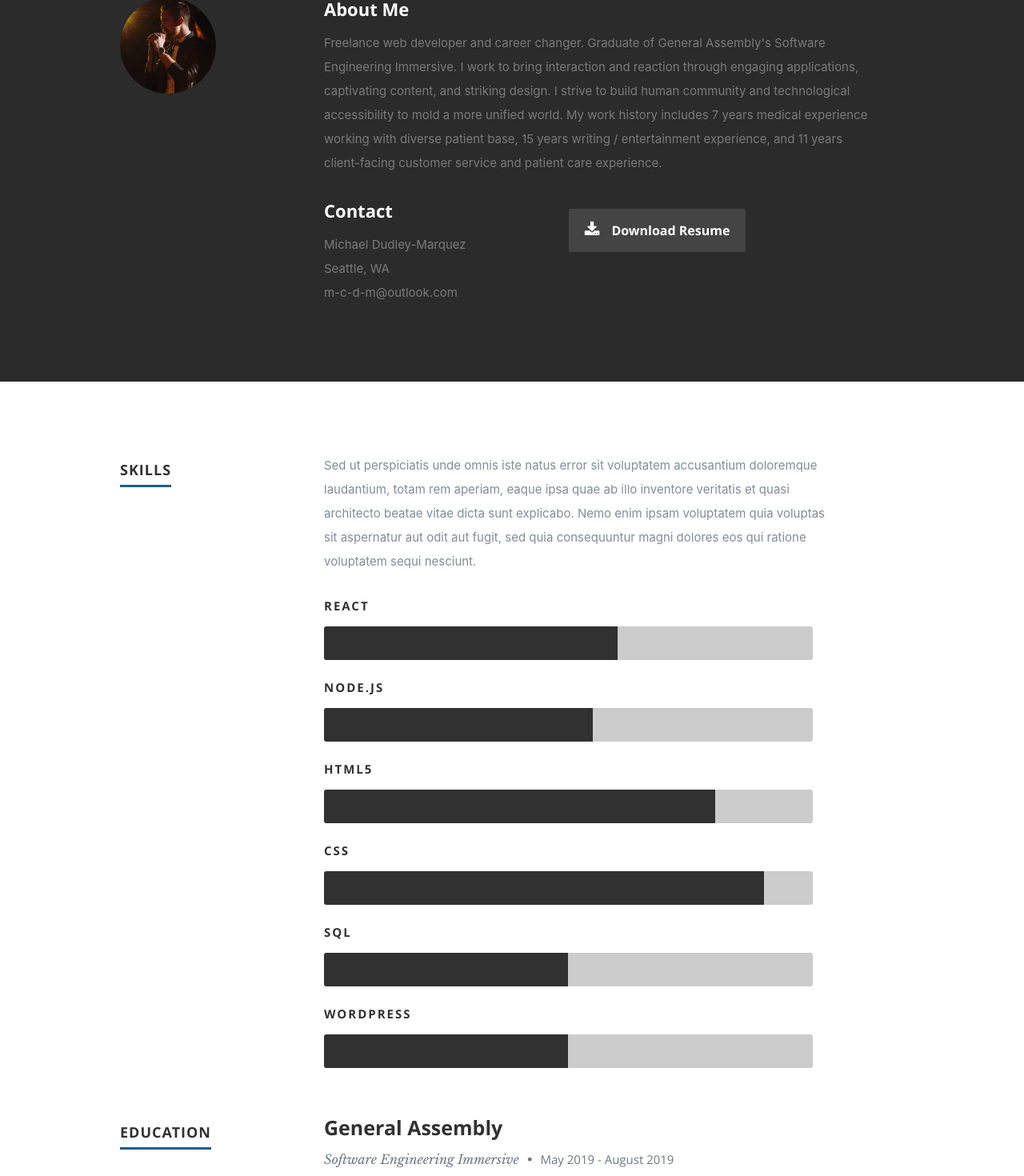
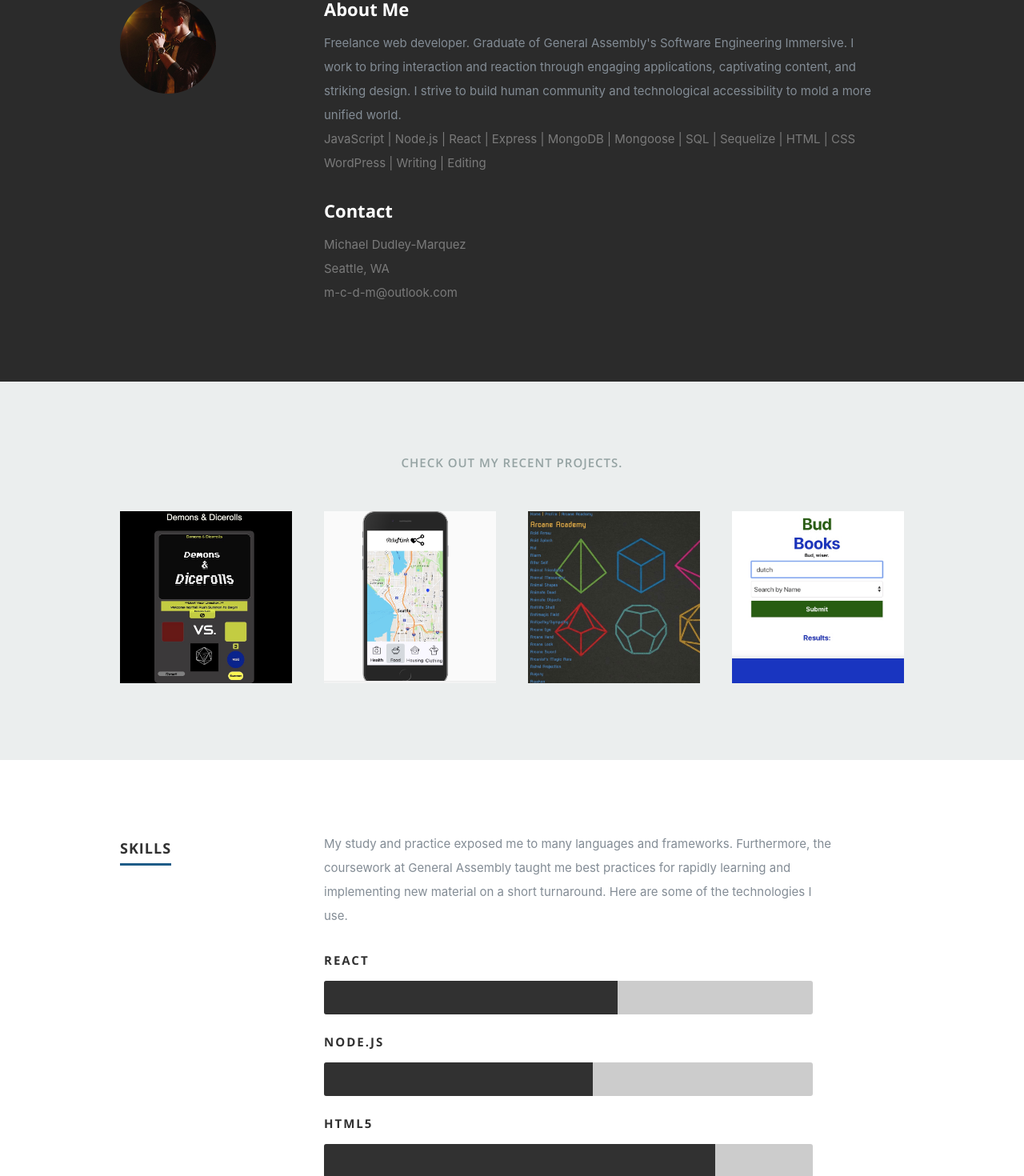
Before and after one commit to mcdudley87/portfolio-site, a React (Create React App) app: page / in a window 1280 px wide. Shown: the part 899-2369 px from the top of the page at 80% size. Built offline with nearby package versions, Linux system fonts and the light colour scheme.

Commit message:
tweaked and added budbooks

```diff
--- a/src/App.js
+++ b/src/App.js
@@ -13,8 +13,8 @@ class App extends Component {
       <div className="App">
         <Header />
         <About />
+        <Portfolio />
         <Resume />
-        <Portfolio />
         {/* <Testimonials /> */}
         <ContactUs />
         <Footer />
--- a/src/components/about/about.jsx
+++ b/src/components/about/about.jsx
@@ -11,12 +11,16 @@ export default class about extends Component {
           </div>
           <div className="nine columns main-col">
             <h2>About Me</h2>
-            <p>Freelance web developer and career changer. Graduate of General Assembly's Software Engineering Immersive.
-              I work to bring interaction and reaction through engaging applications,
-              captivating content, and striking design. I strive to build human community and technological accessibility to mold a
-              more unified world. My work history includes 7 years medical experience working with diverse patient base, 15 years
-              writing / entertainment experience, and 11 years client-facing customer service and patient care experience.
-            </p>
+            <div className="about-me">
+              Freelance web developer. Graduate of General Assembly's Software Engineering Immersive.
+              I work to bring interaction and reaction through engaging applications, captivating content,
+              and striking design. I strive to build human community and technological accessibility to mold a
+              more unified world.
+              <p className="tech-skills">
+                  <span>JavaScript | Node.js | React | Express | MongoDB | Mongoose | SQL | Sequelize | HTML | CSS</span><br />
+                  <span>WordPress | Writing | Editing </span><br />
+                </p>
+            </div>
             <div className="row">
               <div className="columns contact-details">
                 <h2>Contact</h2>
@@ -29,7 +33,7 @@ export default class about extends Component {
               </div>
               <div className="columns download">
                 <p>
-                  <a href="#" className="button"><i className="fa fa-download" />Download Resume</a>
+                  {/* <a href="#" className="button"><i className="fa fa-download" />Download Resume</a> */}
                 </p>
               </div>
             </div> {/* end row */}
--- a/src/components/header/header.jsx
+++ b/src/components/header/header.jsx
@@ -11,8 +11,8 @@ export default class header extends Component {
 						<ul id="nav" className="nav">
 							<li className="current"><a className="smoothscroll" href="#home">Home</a></li>
 							<li><a className="smoothscroll" href="#about">About</a></li>
+							<li><a className="smoothscroll" href="#portfolio">Projects</a></li>
 							<li><a className="smoothscroll" href="#resume">Resume</a></li>
-							<li><a className="smoothscroll" href="#portfolio">Projects</a></li>
 							{/* <li><a className="smoothscroll" href="#testimonials">Testimonials</a></li> */}
 							<li><a className="smoothscroll" href="#contact">Contact</a></li>
 						</ul> {/* end #nav */}
@@ -20,7 +20,7 @@ export default class header extends Component {
 					<div className="row banner">
 						<div className="banner-text">
 							<h1 className="responsive-headline">M.C.D.M.</h1>
-							<h3>I am Michael Cameron Dudley-Marquez. Seattle based <span>full-stack</span> and <span>front-end</span> <span>web developer</span>.
+							<h3>I am Michael Cameron Dudley-Marquez, a Seattle based full-stack web developer.
 								Learn more <a className="smoothscroll" href="#about">about me </a>
 								and <a className="smoothscroll" href="#portfolio">my work</a>.
 							</h3>
--- a/src/components/portfolio/portfolio.jsx
+++ b/src/components/portfolio/portfolio.jsx
@@ -58,10 +58,10 @@ export default class portfolio extends Component {
               <div className="columns portfolio-item">
                 <div className="item-wrap">
                   <a href="#modal-04" title>
-                    <img alt="" src="images/portfolio/into-the-light.jpg" />
+                    <img alt="" src="images/portfolio/budbooks-title.jpg" />
                     <div className="overlay">
                       <div className="portfolio-item-meta">
-                        <h5>Bud, Wiser.</h5>
+                        <h5>Bud Books</h5>
                         <p>Full-Stack Application </p>
                       </div>
                     </div>
@@ -113,10 +113,10 @@ export default class portfolio extends Component {
           </div>{/* modal-03 End */}
 
           <div id="modal-04" className="popup-modal mfp-hide">
-            <img className="scale-with-grid" src="images/portfolio/modals/m-intothelight.jpg" alt="" />
+            <img className="scale-with-grid" src="images/portfolio/modals/m-budbooks-title.jpg" alt="" />
             <div className="description-box">
-              <h4>Into the Light</h4>
-              <p>Proin gravida nibh vel velit auctor aliquet. Aenean sollicitudin, lorem quis bibendum auctor, nisi elit consequat ipsum, nec sagittis sem nibh id elit.</p>
+              <h4>Bud Books</h4>
+              <p>Full-stack web app mapping through cannabis strains API to give user information on effects, flavors, and strains.</p>
               <span className="categories"><i className="fa fa-tag" />Photography</span>
             </div>
             <div className="link-box">
--- a/src/components/resume/resume.jsx
+++ b/src/components/resume/resume.jsx
@@ -12,10 +12,9 @@ export default class resume extends Component {
             <h1><span>Skills</span></h1>
           </div>
           <div className="nine columns main-col">
-            <p>Sed ut perspiciatis unde omnis iste natus error sit voluptatem accusantium doloremque laudantium, totam rem aperiam,
-              eaque ipsa quae ab illo inventore veritatis et quasi architecto beatae vitae dicta sunt explicabo. Nemo enim ipsam
-              voluptatem quia voluptas sit aspernatur aut odit aut fugit, sed quia consequuntur magni dolores eos qui ratione
-              voluptatem sequi nesciunt.
+            <p>My study and practice exposed me to many languages and frameworks. Furthermore, the coursework at
+              General Assembly taught me best practices for rapidly learning and implementing new material on a
+              short turnaround. Here are some of the technologies I use.
             </p>
             <div className="bars">
               <ul className="skills">
@@ -41,7 +40,8 @@ export default class resume extends Component {
                 <h3>General Assembly</h3>
                 <p className="info">Software Engineering Immersive <span>•</span> <em className="date">May 2019 - August 2019</em></p>
                 <p>
-                  500+ hour, 12-week full-time immersive course.
+                  5500+ hour, full-time immersive software engineering bootcamp spanning front-end and back-end development,
+                  computer science, and deadline driven production practices.
                 </p>
               </div>
             </div> {/* item end */}
```
Also changed, not shown: public/images/portfolio/budbooks-title.jpg (added), public/images/portfolio/modals/m-budbooks-title.jpg (added).
